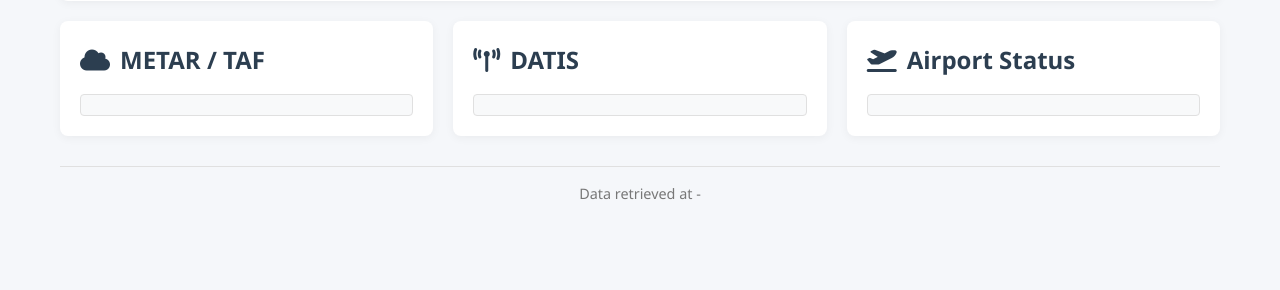
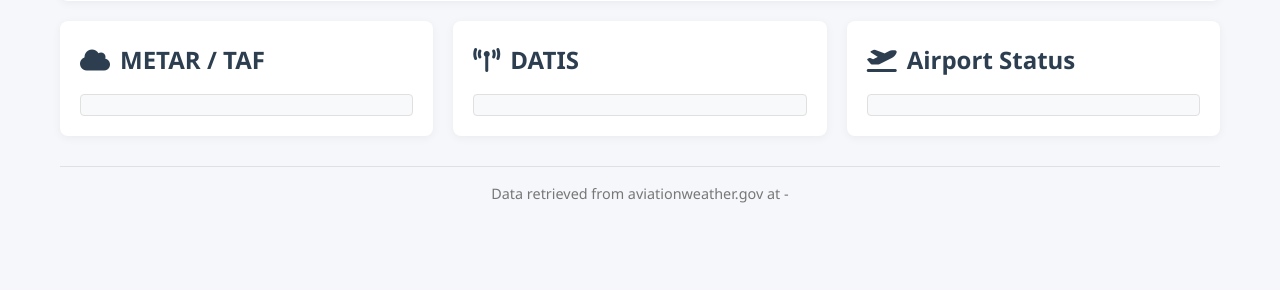
Before and after one commit to captahole/WxBriefWebapp, a Flask app: page / in a window 1280 px wide. Shown: the part 367-657 px from the top of the page. Run offline with Flask 3, Linux system fonts and the light colour scheme.

Commit message:
edited footer

```diff
--- a/templates/index.html
+++ b/templates/index.html
@@ -81,7 +81,7 @@
         </div>
 
         <footer>
-            <p>Data retrieved at <span id="data-timestamp">-</span></p>
+            <p>Data retrieved from aviationweather.gov at <span id="data-timestamp">-</span></p>
         </footer>
     </div>
 
```
